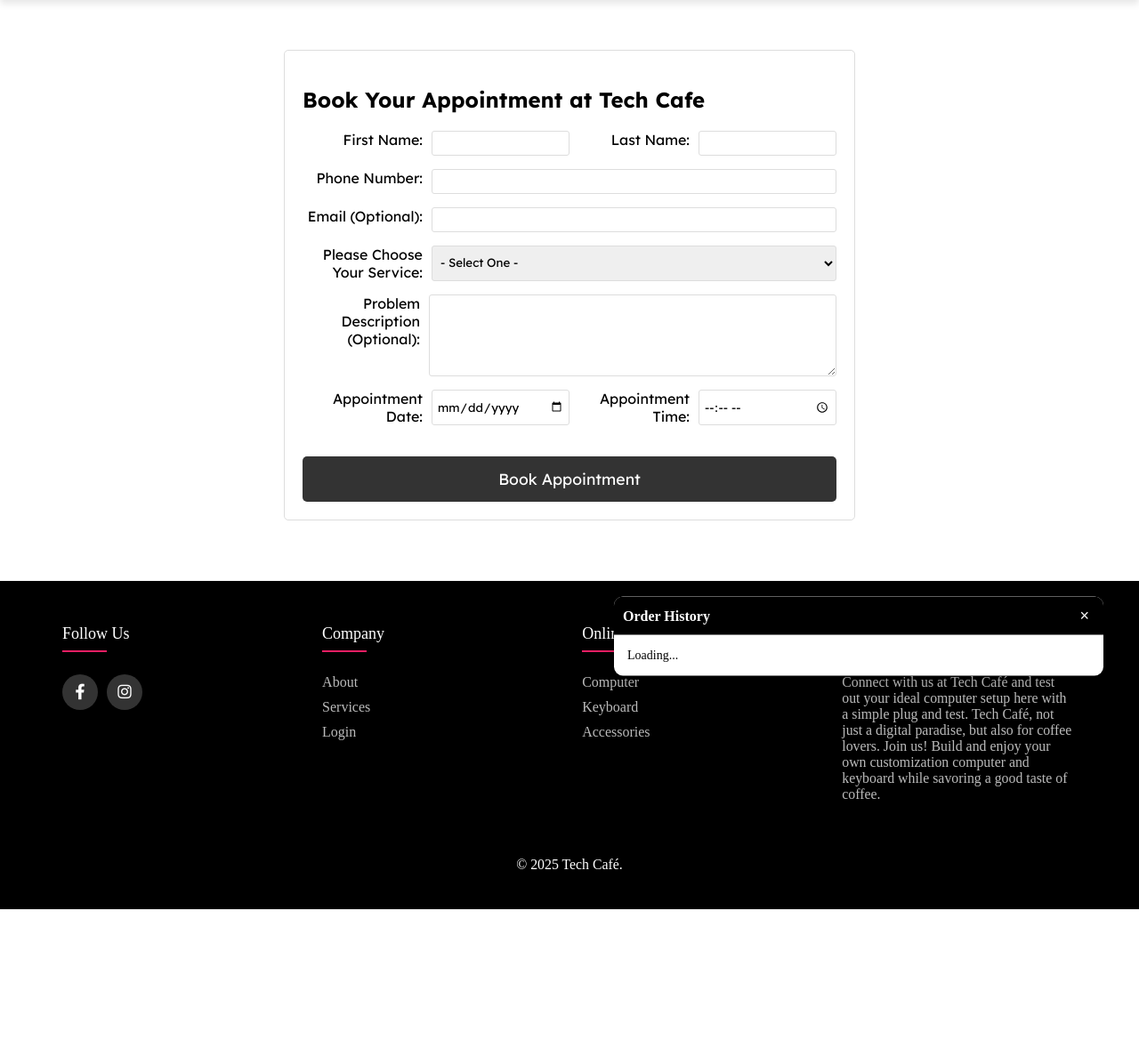
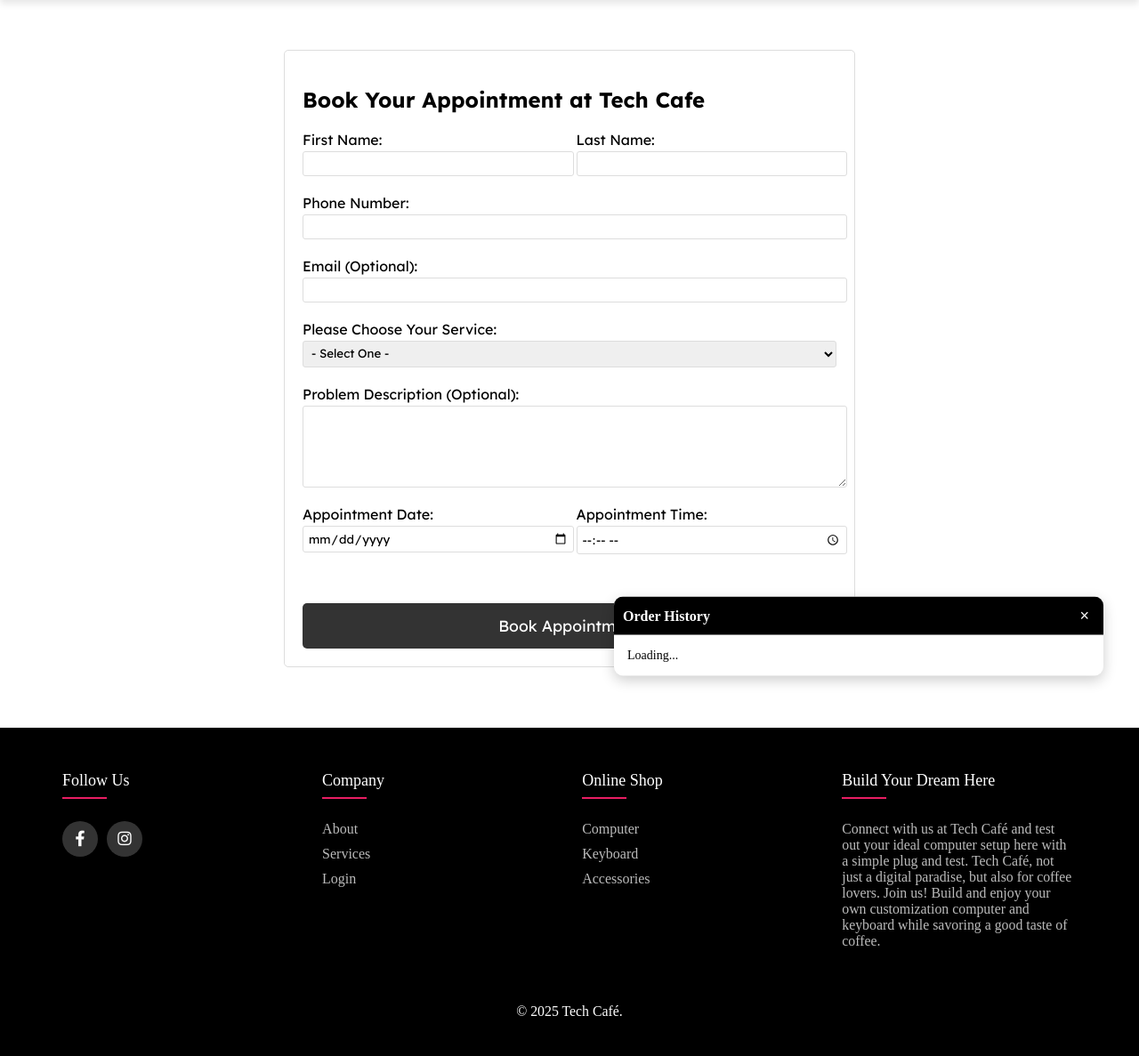
Before and after one commit to Nelson1100/TechCafe, a PHP site: page /appointment.php in a window 1280 px wide. Shown: the part 174-1361 px from the top of the page at 89% size. Before the commit the page ends 1196 px from the top, so only its background shows below. Run offline with PHP 8.4, Linux system fonts and the light colour scheme; data comes from the database, SQL or seed files in the repository; some libraries are stand-ins or nearby versions.

Commit message:
appointment done d gua

```diff
--- a/admin/product_insert.php
+++ b/admin/product_insert.php
@@ -84,9 +84,9 @@ if (is_post()) {
             <label for="Category">Category</label>
             <select id="Category" name="Category">
                 <option value="">- Select One -</option>
-                <option value="Computer">Computer</option>
-                <option value="Keyboard">Keyboard</option>
-                <option value="Accessories">Accessories</option>
+                <option value="Computer" <?= old('Category') == 'Computer' ? 'selected' : '' ?>>Computer</option>
+                <option value="Keyboard" <?= old('Category') == 'Keyboard' ? 'selected' : '' ?>>Keyboard</option>
+                <option value="Accessories" <?= old('Category') == 'Accessories' ? 'selected' : '' ?>>Accessories</option>
             </select>
             <?= err('Category') ?>
 
--- a/css/app.css
+++ b/css/app.css
@@ -1152,6 +1152,11 @@ select {
     width: 100%;
     max-width: 100%;
     font-family: Lexend, sans-serif;
+}
+
+.form-row textarea {
+    min-height: 80px;
+    resize: vertical;
 }
 
 .appointment-form button {
--- a/user/appointment.php
+++ b/user/appointment.php
@@ -50,9 +50,14 @@ if ($_SERVER['REQUEST_METHOD'] === 'POST') {
         $_err['datetime'] = 'Date and time are required.';
     } else {
         $selected = strtotime("$appointment_date $appointment_time");
+        $time_only = strtotime($appointment_time);
+        $opening_time = strtotime('09:00:00');
+        $closing_time = strtotime('20:00:00');
 
         if ($selected < time()) {
             $_err['datetime'] = 'Appointment must be in the future.';
+        } elseif ($time_only < $opening_time || $time_only > $closing_time) {
+            $_err['datetime'] = 'Appointments must be between 9:00 AM and 8:00 PM.';
         }
     }
 
@@ -104,6 +109,52 @@ if ($_SERVER['REQUEST_METHOD'] === 'POST') {
     <meta charset="UTF-8">
     <meta name="viewport" content="width=device-width, initial-scale=1.0">
     <title>Tech Café</title>
+    <style>
+        /* Add some additional styling for error placement */
+        .input-group {
+            display: flex;
+            flex-direction: column;
+            margin-bottom: 5px;
+            width: 100%;
+        }
+
+        .form-row {
+            margin-bottom: 15px;
+            display: flex;
+            flex-wrap: wrap;
+            gap: 15px;
+        }
+
+        .form-row label {
+            width: 100%;
+            text-align: left;
+            margin-bottom: 3px;
+        }
+
+        .err {
+            color: red;
+            font-size: 0.85em;
+            margin-top: 3px;
+        }
+
+        /* Adjust layout for side-by-side inputs */
+        .input-group-half {
+            flex: 1;
+            min-width: 200px;
+        }
+
+        /* Style for the date/time inputs */
+        .datetime-group {
+            display: flex;
+            flex-wrap: wrap;
+            gap: 15px;
+        }
+
+        .datetime-group .input-group {
+            flex: 1;
+            min-width: 150px;
+        }
+    </style>
 </head>
 
 <body>
@@ -112,65 +163,88 @@ if ($_SERVER['REQUEST_METHOD'] === 'POST') {
             <h2>Book Your Appointment at Tech Cafe</h2>
 
             <div class="form-row">
+                <div class="input-group input-group-half">
                     <label for="first_name">First Name:</label>
-                <input type="text" name="first_name" id="first_name" required style="flex: 1;" value="<?= htmlentities($first_name ?? '') ?>"
+                    <input type="text" name="first_name" id="first_name" required
+                        value="<?= old('first_name') ?>"
                         pattern="[A-Za-z\s\-']{1,50}"
                         title="Only letters, spaces, hyphens, and apostrophes allowed. Max 50 chars">
-                <? err('first_name') ?>
+                    <?php err('first_name') ?>
+                </div>
 
+                <div class="input-group input-group-half">
                     <label for="last_name">Last Name:</label>
-                <input type="text" name="last_name" id="last_name" required style="flex: 1;" value="<?= htmlentities($last_name ?? '') ?>"
+                    <input type="text" name="last_name" id="last_name" required
+                        value="<?= old('last_name') ?>"
                         pattern="[A-Za-z\s\-']{1,50}"
                         title="Only letters, spaces, hyphens, and apostrophes allowed. Max 50 chars">
-                <? err('last_name') ?>
+                    <?php err('last_name') ?>
+                </div>
             </div>
 
             <div class="form-row">
+                <div class="input-group">
                     <label for="phone">Phone Number:</label>
-                <input type="tel" name="phone" id="phone" required style="flex: 1;" value="<?= htmlentities($phone ?? '') ?>"
+                    <input type="tel" name="phone" id="phone" required
+                        value="<?= old('phone') ?>"
                         pattern="^01[0,1,2,3,4,6-9][0-9]{7,8}$"
                         title="Enter a valid Malaysian phone number (excluding 015)">
-                <?= isset($_err['phone']) ? $_err['phone'] : '' ?>
-                <? err('phone') ?>
+                    <?php err('phone') ?>
+                </div>
             </div>
 
             <div class="form-row">
+                <div class="input-group">
                     <label for="email">Email (Optional):</label>
-                <input type="email" name="email" id="email" style="flex: 1;" value="<?= htmlentities($email ?? '') ?>">
-                <? err('email') ?>
+                    <input type="email" name="email" id="email"
+                        value="<?= old('email') ?>">
+                    <?php err('email') ?>
+                </div>
             </div>
 
             <div class="form-row">
+                <div class="input-group">
                     <label for="service">Please Choose Your Service:</label>
-                <select name="service" id="service" required style="flex: 1;">
+                    <select name="service" id="service" required>
                     <option value="">- Select One -</option>
-                    <option value="Coworking Space">Co-working Space</option>
-                    <option value="Keyboard Disassembly">Keyboard Disassembly Service</option>
-                    <option value="Keyboard Cleaning">Keyboard Cleaning Service</option>
-                    <option value="Keyboardd Soldering">Whole Keyboard Desoldering/Soldering Service</option>
-                    <option value="Keyboard Build">Keyboard Building Service (Hotswap)</option>
-                    <option value="Switch Fix">Repairing Switch Desoldering/Soldering Service</option>
-                    <option value="Turbocharge">Turbocharge Performance Service</option>
-                    <option value="Virus Removal">Conquer Virus Service</option>
-                    <option value="Data Recovery">Rescue Lost Data Service</option>
-                    <option value="Glitch Fix">Fix Any Glitch Service</option>
-                    <option value="PC Build">PC Building Service</option>
+                    <option value="Coworking Space" <?= old('service') == 'Coworking Space' ? 'selected' : '' ?>>Co-working Space</option>
+                    <option value="Keyboard Disassembly" <?= old('service') == 'Keyboard Disassembly' ? 'selected' : '' ?>>Keyboard Disassembly Service</option>
+                    <option value="Keyboard Cleaning" <?= old('service') == 'Keyboard Cleaning' ? 'selected' : '' ?>>Keyboard Cleaning Service</option>
+                    <option value="Keyboardd Soldering" <?= old('service') == 'Keyboardd Soldering' ? 'selected' : '' ?>>Whole Keyboard Desoldering/Soldering Service</option>
+                    <option value="Keyboard Build" <?= old('service') == 'Keyboard Build' ? 'selected' : '' ?>>Keyboard Building Service (Hotswap)</option>
+                    <option value="Switch Fix" <?= old('service') == 'Switch Fix' ? 'selected' : '' ?>>Repairing Switch Desoldering/Soldering Service</option>
+                    <option value="Turbocharge" <?= old('service') == 'Turbocharge' ? 'selected' : '' ?>>Turbocharge Performance Service</option>
+                    <option value="Virus Removal" <?= old('service') == 'Virus Removal' ? 'selected' : '' ?>>Conquer Virus Service</option>
+                    <option value="Data Recovery" <?= old('service') == 'Data Recovery' ? 'selected' : '' ?>>Rescue Lost Data Service</option>
+                    <option value="Glitch Fix" <?= old('service') == 'Glitch Fix' ? 'selected' : '' ?>>Fix Any Glitch Service</option>
+                    <option value="PC Build" <?= old('service') == 'PC Build' ? 'selected' : '' ?>>PC Building Service</option>
                     </select>
-                <? err('service') ?>
+                    <?php err('service') ?>
+                </div>
             </div>
 
             <div class="form-row">
+                <div class="input-group">
                     <label for="problem_description">Problem Description (Optional):</label>
-                <textarea name="problem_description" id="problem_description" style="resize: vertical; width: 76%; min-height: 80px;"></textarea>
+                    <textarea name="problem_description" id="problem_description" style="resize: vertical; min-height: 80px;"><?= old('problem_description') ?></textarea>
+                </div>
             </div>
 
+            <div class="form-row datetime-group">
+                <div class="input-group">
+                    <label for="appointment_date">Appointment Date:</label>
+                    <input type="date" name="appointment_date" id="appointment_date" required
+                        min="<?= $today ?>" value="<?= old('appointment_date') ?>">
+                </div>
+
+                <div class="input-group">
+                    <label for="appointment_time">Appointment Time:</label>
+                    <input type="time" name="appointment_time" id="appointment_time" required
+                        min="09:00" max="20:00" step="1800" title="Appointments available between 9:00 AM and 8:00 PM" value="<?= old('appointment_time') ?>">
+                </div>
+            </div>
             <div class="form-row">
-                <label for="appointment_date">Appointment Date:</label>
-                <input type="date" name="appointment_date" id="appointment_date" required style="flex: 1;" min="<?= $today ?>" value="<?= htmlentities($appointment_date ?? '') ?>">
-
-                <label for="appointment_time">Appointment Time:</label>
-                <input type="time" name="appointment_time" id="appointment_time" required style="flex: 1;" value="<?= htmlentities($appointment_time ?? '') ?>">
-                <? err('datetime') ?>
+                <?php err('datetime') ?>
             </div>
 
             <button type="submit">Book Appointment</button>
```
Also changed, not shown: admin/appointment.php (+8 -0 lines). Lines whose indentation alone changed are shown as unchanged.
